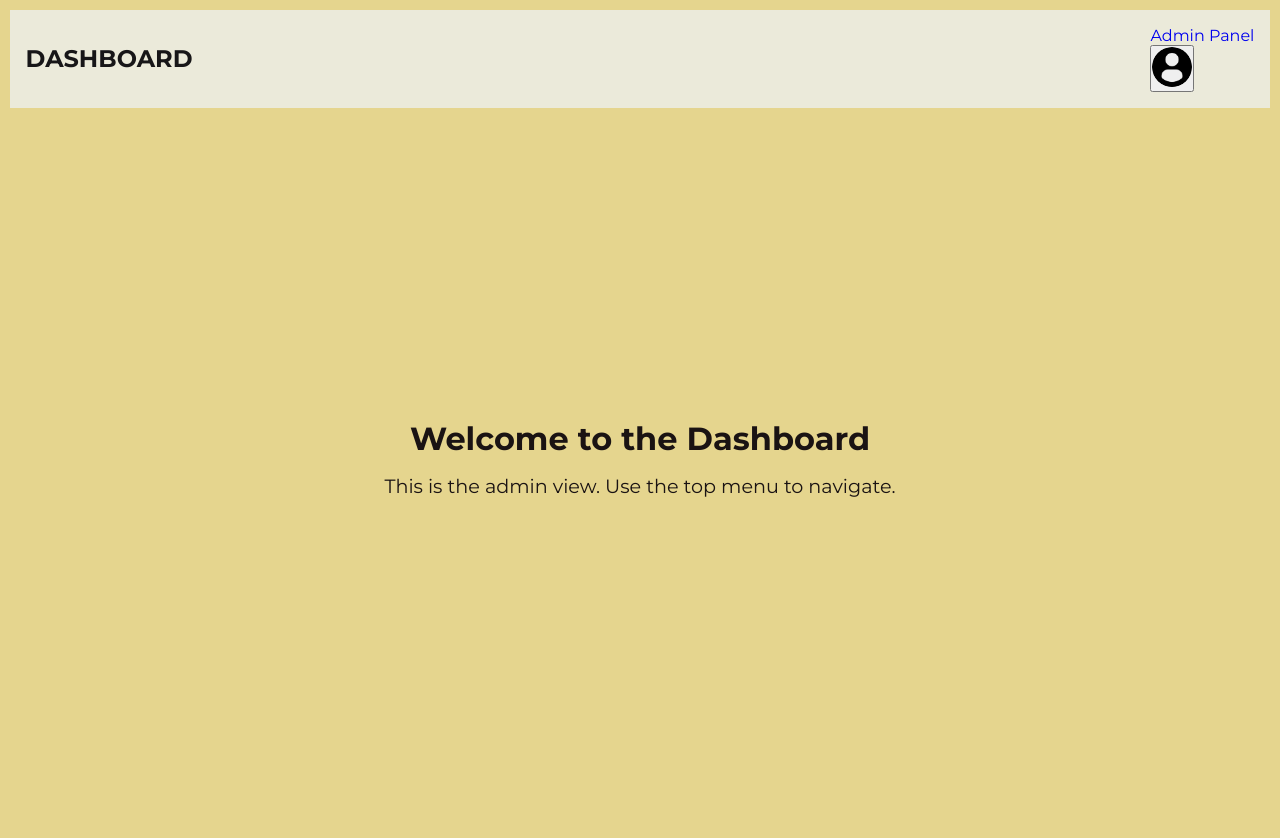
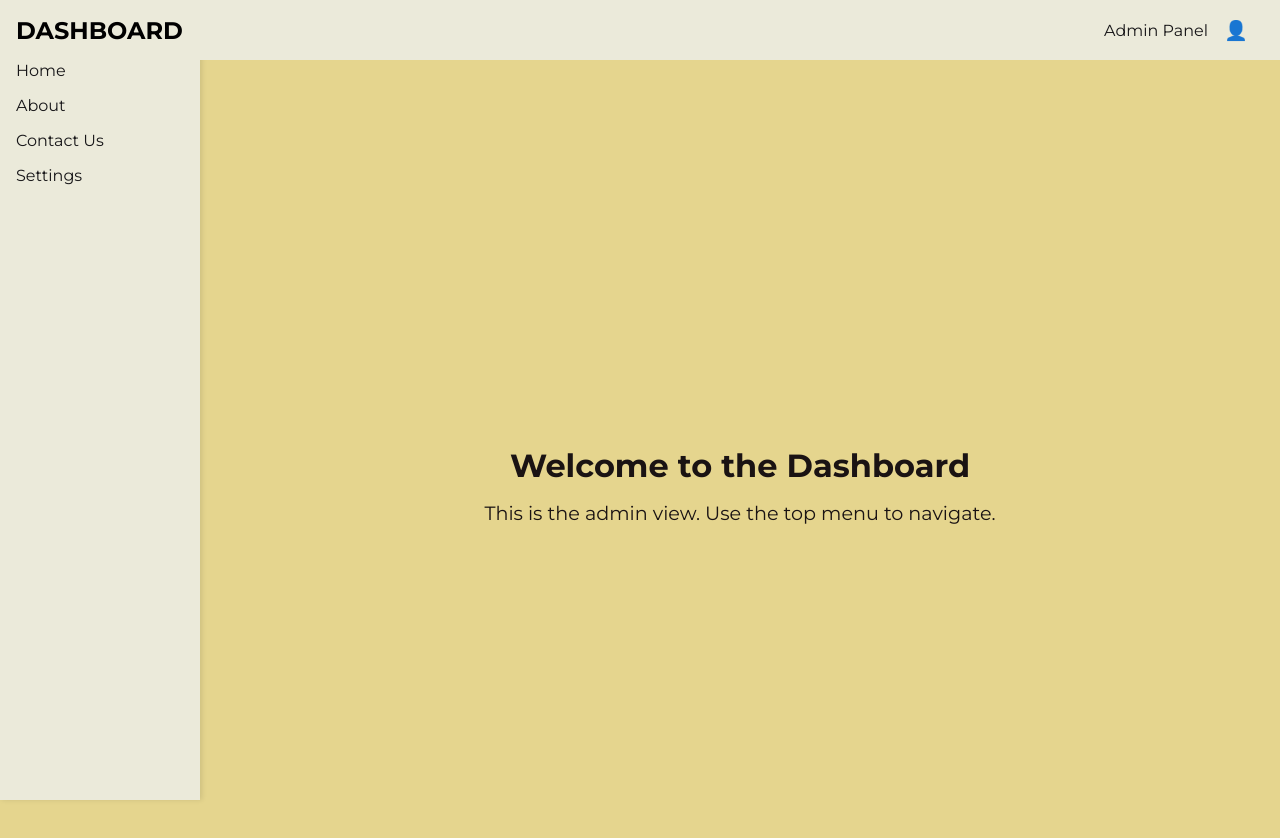
Before and after one commit to Mihiri328/MyReact-Project, a React (Vite) app in the folder First/: page /login in a window 1280 px wide. Both pictures are taken after typing "name@example.com", "Sample123" into the empty fields and a click on the button "Apple". Shown: the top 838 px of the page. Built offline with nearby package versions, Linux system fonts and the light colour scheme.

Commit message:
Add new components to dashboard

```diff
--- a/First/src/App.jsx
+++ b/First/src/App.jsx
@@ -6,10 +6,11 @@ import Login from './Login';
 import Signup from './Signup';
 import AdminPage from './pages/AdminPage';
 import UserPage from './pages/UserPage';
+import Layout from './Layout';
 
 const App = () => {
   const [isLoggedIn, setIsLoggedIn] = useState(false);
-  const userRole = 'admin'; // replace with dynamic logic later
+  const userRole = 'admin'; // Replace with dynamic role check later
 
   const handleLogin = () => {
     setIsLoggedIn(true);
@@ -17,21 +18,46 @@ const App = () => {
 
   return (
     <Routes>
+      {/* Public Routes */}
       <Route path="/" element={<Login onLogin={handleLogin} />} />
       <Route path="/login" element={<Login onLogin={handleLogin} />} />
       <Route path="/signup" element={<Signup onLogin={handleLogin} />} />
+
+      {/* Protected Routes with Layout */}
+      {isLoggedIn ? (
+        <>
           <Route
             path="/dashboard"
             element={
-          isLoggedIn ? (
+              <Layout role={userRole}>
                 <Dashboard role={userRole} />
-          ) : (
-            <Navigate to="/login" />
-          )
+              </Layout>
             }
           />
-      <Route path="/admin" element={<AdminPage />} />
-      <Route path="/user" element={<UserPage />} />
+          <Route
+            path="/admin"
+            element={
+              <Layout role={userRole}>
+                <AdminPage />
+              </Layout>
+            }
+          />
+          <Route
+            path="/user"
+            element={
+              <Layout role={userRole}>
+                <UserPage />
+              </Layout>
+            }
+          />
+        </>
+      ) : (
+        <>
+          <Route path="/dashboard" element={<Navigate to="/login" />} />
+          <Route path="/admin" element={<Navigate to="/login" />} />
+          <Route path="/user" element={<Navigate to="/login" />} />
+        </>
+      )}
     </Routes>
   );
 };
--- /dev/null
+++ b/First/src/Layout.jsx
@@ -0,0 +1,16 @@
+import Navbar from './components/Navbar';
+import Sidebar from './components/Sidebar';
+
+const Layout = ({ role, children }) => {
+  return (
+    <>
+      <Sidebar />
+      <Navbar role={role} />
+      <main style={{ marginLeft: '200px', marginTop: '60px', padding: '1rem' }}>
+        {children}
+      </main>
+    </>
+  );
+};
+
+export default Layout;
--- a/First/src/components/DropdownMenu.jsx
+++ b/First/src/components/DropdownMenu.jsx
@@ -1,19 +1,12 @@
-import { useState } from 'react';
-
 const DropdownMenu = () => {
-  const [open, setOpen] = useState(false);
-
   return (
-    <div className="relative">
-      <button onClick={() => setOpen(!open)} className="focus:outline-none">
-        <img src="/profile.png" alt="Profile Icon" className="profile-image" />
-      </button>
-      {open && (
-        <ul className="list-ul">
-          <li className="list-profile">My Profile</li>
-          <li className="list-logout">Logout</li>
-        </ul>
-      )}
+    // apply Unicode emoji for User icon
+    <div className="dropdown">
+     <button className="dropdown-btn">👤</button>
+      <div className="dropdown-content">
+        <a href="/profile">My Profile</a>
+        <a href="/logout">Logout</a>
+      </div>
     </div>
   );
 };
--- a/First/src/components/Navbar.jsx
+++ b/First/src/components/Navbar.jsx
@@ -3,17 +3,16 @@ import DropdownMenu from './DropdownMenu';
 
 const Navbar = ({ role }) => {
   return (
-    <nav className="navbar">
-      <h1 className="dashboard-iden"> <b>DASHBOARD </b></h1>
-      <div className="items-center">
+    <div className="top-navbar">
+      <div className="role-link">
         {role === 'admin' ? (
-          <Link to="/admin" className="foradmin">Admin Panel</Link>
+          <Link to="/admin" className="nav-link">Admin Panel</Link>
         ) : (
-          <Link to="/user" className="foruser">User Panel</Link>
+          <Link to="/user" className="nav-link">User Panel</Link>
         )}
-        <DropdownMenu />
       </div>
-    </nav>
+      <DropdownMenu />
+    </div>
   );
 };
 
--- /dev/null
+++ b/First/src/components/Sidebar.jsx
@@ -0,0 +1,17 @@
+import { Link } from 'react-router-dom';
+
+const Sidebar = () => {
+  return (
+    <div className="sidebar">
+      <h2 className="sidebar-title">DASHBOARD</h2>
+      <nav className="sidebar-nav">
+        <Link to="/" className="nav-item">Home</Link>
+        <Link to="/about" className="nav-item">About</Link>
+        <Link to="/contact" className="nav-item">Contact Us</Link>
+        <Link to="/settings" className="nav-item">Settings</Link>
+      </nav>
+    </div>
+  );
+};
+
+export default Sidebar;
--- a/First/src/index.css
+++ b/First/src/index.css
@@ -12,6 +12,8 @@ body {
   justify-content: center;
   min-height: 100vh;
   background: #e5d58e;
+  margin: 0;
+
 }
 #root {
   width: 100%;
@@ -229,13 +231,29 @@ body {
   font-weight: 600;
 }
 
-.navbar {
+/* Top Navbar */
+.top-navbar {
+  width: calc(100% - 200px); /* sidebar takes 200px */
+  height: 60px;
+  background-color: #ebeada;
+  color: #171618;
   display: flex;
-  justify-content: space-between;
+  justify-content: flex-end;
   align-items: center;
-  padding: 1rem;
-  background-color: #ebeada; /* Tailwind's bg-blue-700 */
-  color: rgb(23, 22, 24);
+  padding: 0 2rem;
+  position: fixed;
+  top: 0;
+  right: 0;
+  z-index: 10;
+  padding-right: 2rem;
+}
+
+
+
+.nav-link {
+  margin-right: 1rem;
+  text-decoration: none;
+  color: #171618;
 }
 
 .profile-image {
@@ -257,3 +275,69 @@ body {
 .form-subtitle {
   color: #4b5563; /* Tailwind's gray-600 */
 }
+
+.sidebar {
+  width: 200px;
+  height: 100vh;
+  background-color: #ebeada;
+  padding: 1rem;
+  box-shadow: 2px 0 5px rgba(0,0,0,0.1);
+  position: fixed;
+  top: 0;
+  left: 0;
+}
+
+
+
+.sidebar-title {
+  font-size: 1.5rem;
+  margin-bottom: 1rem;
+}
+
+.sidebar-nav .nav-item {
+  display: block;
+  margin: 1rem 0;
+  color: #171618;
+  text-decoration: none;
+}
+
+
+/* Dropdown */
+.dropdown {
+  position: relative;
+  display: inline-block;
+}
+
+.dropdown-btn {
+  background: none;
+  border: none;
+  font-size: 1.2rem;
+  cursor: pointer;
+  color: #171618;
+}
+
+.dropdown-content {
+  display: none;
+  position: absolute;
+  right: 0;
+  background-color: white;
+  min-width: 150px;
+  box-shadow: 0px 4px 8px rgba(0,0,0,0.1);
+  z-index: 999;
+  top: 100%;
+}
+
+.dropdown:hover .dropdown-content {
+  display: block;
+}
+
+.dropdown-content a {
+  color: black;
+  padding: 10px;
+  display: block;
+  text-decoration: none;
+}
+
+.dropdown-content a:hover {
+  background-color: #f1f1f1;
+}
```
Lines whose indentation alone changed are shown as unchanged.
